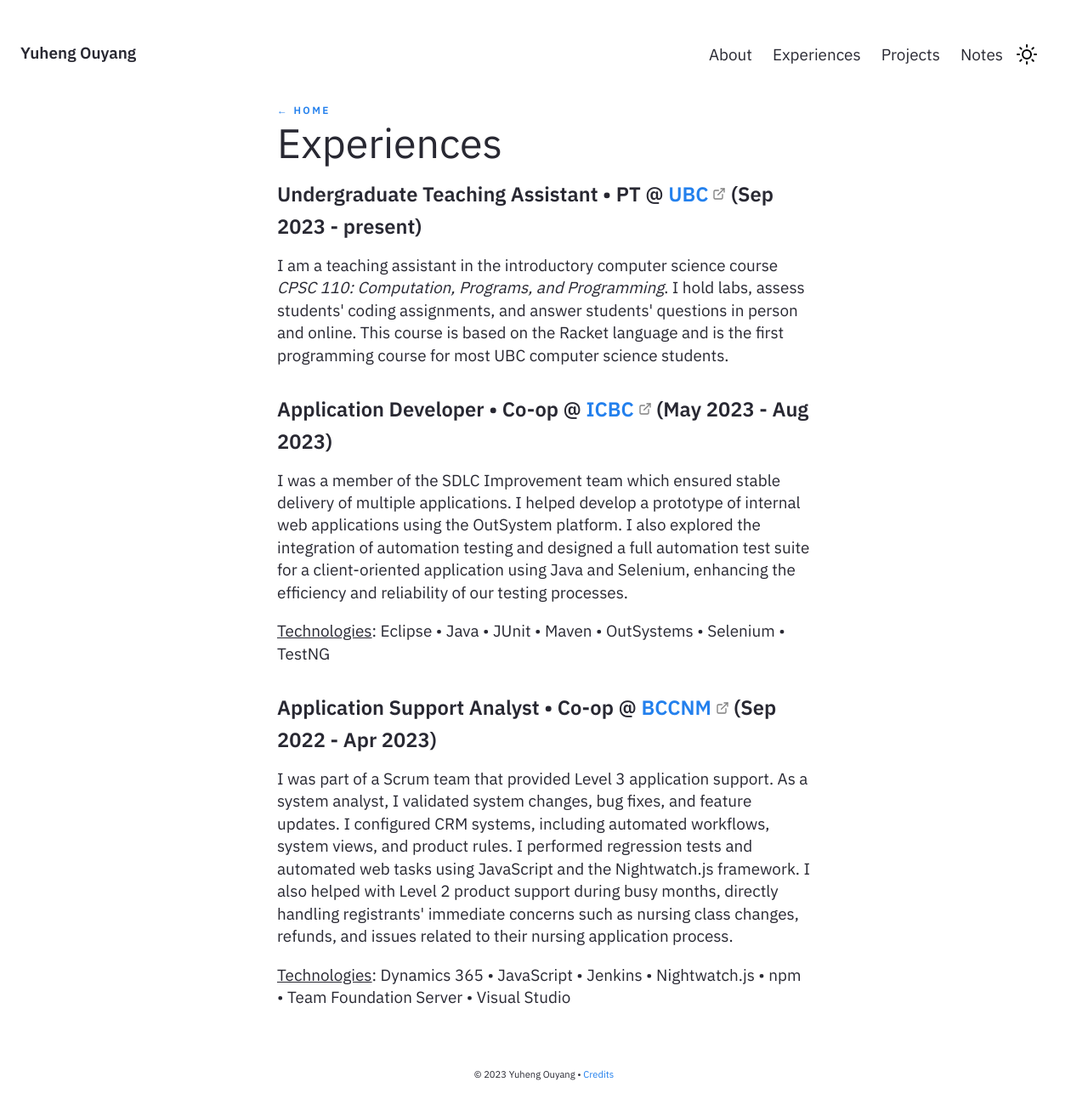
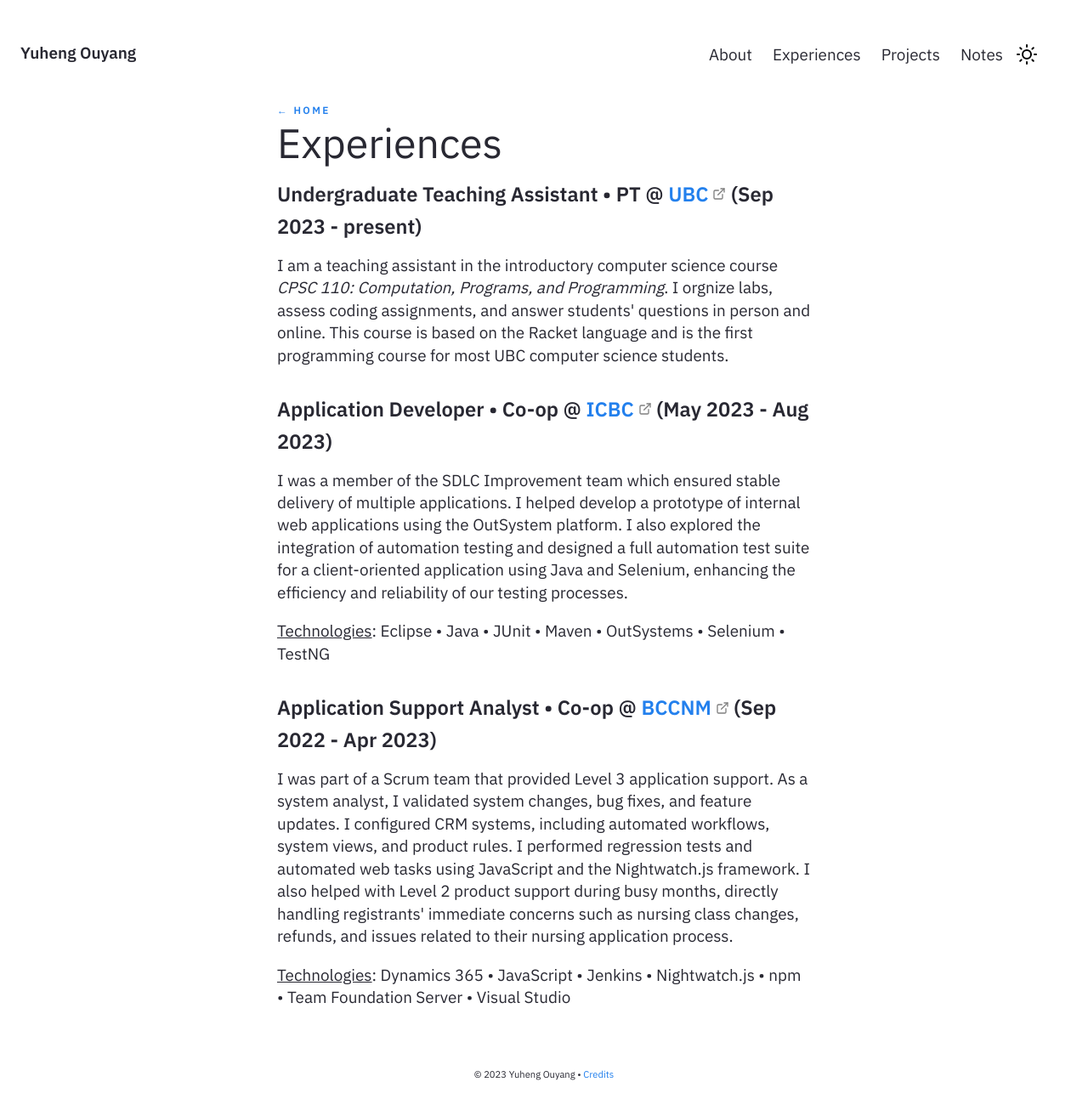
Before and after one commit to yhouyang02/yhouyang02.github.io, a Jekyll site: the page built from pages/experiences.md, in a window 1280 px wide. Shown: the whole page at 85% size. Built offline with Jekyll 4.4.1, drawn with Linux system fonts in a browser that asks for light colours.

Commit message:
Update experiences

```diff
--- a/pages/experiences.md
+++ b/pages/experiences.md
@@ -6,7 +6,7 @@ title: Experiences
 ---
 
 #### Undergraduate Teaching Assistant • PT @ [UBC](https://www.ubc.ca/) (Sep 2023 - present)
-I am a teaching assistant in the introductory computer science course *CPSC 110: Computation, Programs, and Programming*. I hold labs, assess students' coding assignments, and answer students' questions in person and online. This course is based on the Racket language and is the first programming course for most UBC computer science students.
+I am a teaching assistant in the introductory computer science course *CPSC 110: Computation, Programs, and Programming*. I orgnize labs, assess coding assignments, and answer students' questions in person and online. This course is based on the Racket language and is the first programming course for most UBC computer science students.
 
 #### Application Developer • Co-op @ [ICBC](https://www.icbc.com/) (May 2023 - Aug 2023)
 I was a member of the SDLC Improvement team which ensured stable delivery of multiple applications. I helped develop a prototype of internal web applications using the OutSystem platform. I also explored the integration of automation testing and designed a full automation test suite for a client-oriented application using Java and Selenium, enhancing the efficiency and reliability of our testing processes.
```
